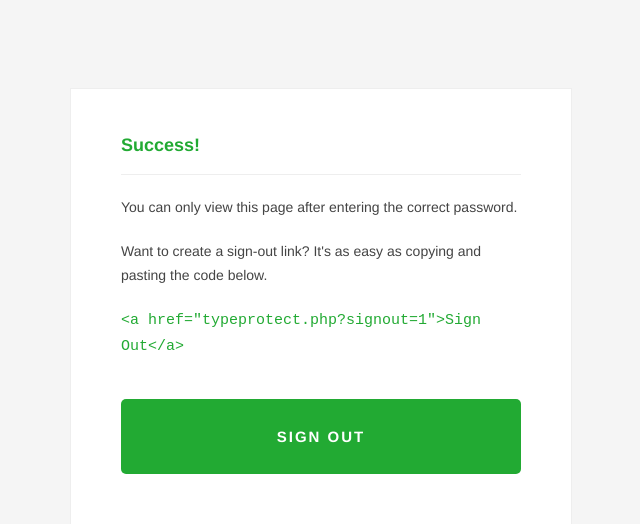
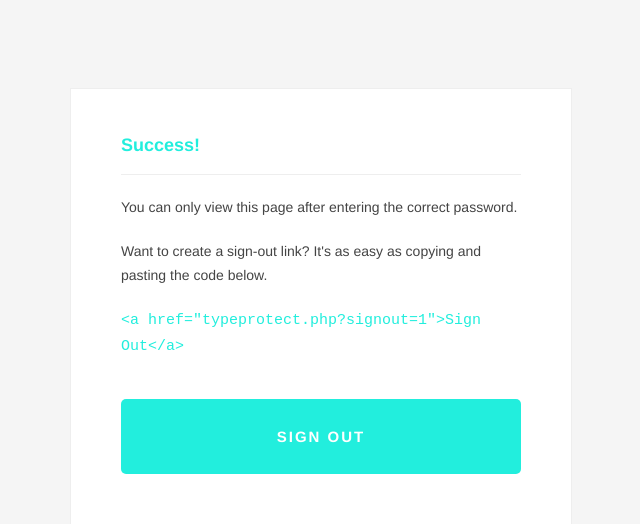
Before and after one commit to subwaymatch/typeprotect, a PHP site: page /index.php in a window 1280 px wide. Shown: the top 524 px of the page, without its empty margins (319-959 px from the left). Run offline with PHP 8.4, Linux system fonts and the light colour scheme; the visitor is signed in with stand-in values (Sample User, id 1); some libraries are stand-ins or nearby versions.

Commit message:
Update index.php
Fixed minor punctuation issues and changed color to match the intro page.

```diff
--- a/index.php
+++ b/index.php
@@ -30,7 +30,7 @@
 		}
 
 		h1 {
-			color: #22aa33;
+			color: #22eedd;
 			font: bold 18px/28px Helvetica, Arial, sans-serif;
 			padding-bottom: 15px;
 			border-bottom: 1px solid #eee;
@@ -44,12 +44,12 @@
 
 		code {
 			font: normal 15px/25px "Courier New", monospace;
-			color: #22aa33;
+			color: #22eedd;
 		}
 
 		a.button {
 			color: #fff;
-			background: #22aa33;
+			background: #22eedd;
 			font: bold 15px/25px Helvetica, Arial, sans-serif;
 			text-transform: uppercase;
 			letter-spacing: 2px;
@@ -68,7 +68,7 @@
 		}
 
 			a.button:hover {
-				color: #22aa33;
+				color: #22eedd;
 				background: #000;
 			}
 
```
